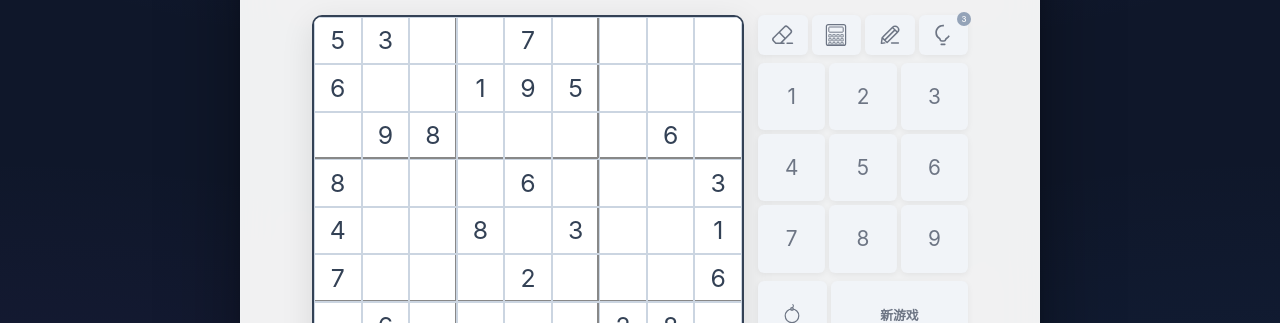
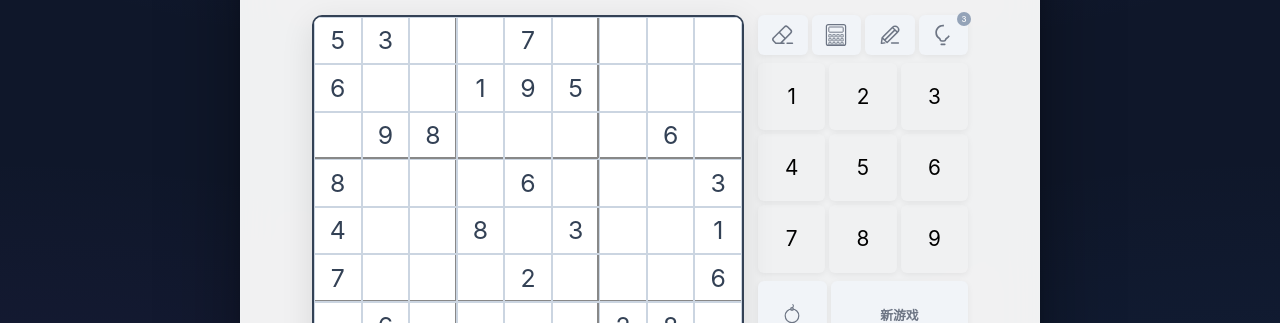
Before and after one commit to daxmate/sudoku, a Vue app: page / in a window 1280 px wide. Shown: the part 245-568 px from the top of the page. Built offline with nearby package versions, Linux system fonts and the light colour scheme.

Commit message:
fix: 所有组件改用 CSS 变量，暗色模式全覆盖

```diff
--- a/src/App.vue
+++ b/src/App.vue
@@ -51,131 +51,327 @@ const showLeaderboard = ref(false)
 
 function startNewGame() {
   showConfirm.value = false
-  // 后续加游戏逻辑
 }
 </script>
 
 <style scoped>
 .app {
-  /* 浅色主题变量 */
+  /* ==================== 浅色主题 ==================== */
   --color-text: #1e293b;
   --color-text-muted: #64748b;
   --color-text-light: #94a3b8;
   --color-surface: rgba(255, 255, 255, 0.94);
-  --color-badge-bg: #f1f4f8;
-  --color-badge-text: #6d7584;
-  --color-diff-btn-border: #e2e8f0;
-  --color-diff-btn-text: #64748b;
-  --color-diff-btn-hover-border: #a5b4fc;
-  --color-diff-btn-hover-text: #6366f1;
-  --color-diff-btn-active-bg: #f1f4f8;
-  --color-diff-btn-active-border: #cbd5e1;
-  --color-diff-btn-active-text: #4f46e5;
-  --color-zoom-bg: #d1d5db;
-  --color-zoom-thumb: #6d7584;
-  --color-board-border: #334155;
-  --color-box-border: #888;
-  --color-cell-bg: #fff;
-  --color-cell-fixed: #334155;
-  --color-cell-selected: #eef2ff;
-  --color-cell-highlight: #f1f5f9;
-  --color-cell-same: #dbeafe;
-  --color-cell-error: #fef2f2;
-  --color-cell-error-text: #dc2626;
-  --color-note-text: #94a3b8;
-  --color-numpad-bg: #f1f4f8;
-  --color-numpad-text: #6d7584;
-  --color-numpad-hover-bg: #e5e9f0;
-  --color-numpad-hover-text: #4f46e5;
+
+  /* GameHeader - 状态标签 */
+  --badge-bg: #f1f4f8;
+  --badge-text: #6d7584;
+
+  /* GameHeader - 难度按钮 */
+  --diff-btn-border: #e2e8f0;
+  --diff-btn-text: #64748b;
+  --diff-btn-hover-border: #a5b4fc;
+  --diff-btn-hover-text: #6366f1;
+  --diff-btn-active-bg: #f1f4f8;
+  --diff-btn-active-border: #cbd5e1;
+  --diff-btn-active-text: #4f46e5;
+
+  /* GameHeader - 缩放条 */
+  --zoom-bg: #d1d5db;
+  --zoom-thumb: #6d7584;
+
+  /* GameBoard */
+  --board-line: #d1d5db;
+  --cell-border: #cbd5e1;
+
+  /* BoardCell */
+  --board-border: #334155;
+  --box-border: #888;
+  --cell-bg: #fff;
+  --cell-fixed: #334155;
+  --cell-selected: #eef2ff;
+  --cell-highlight: #f1f5f9;
+  --cell-same: #dbeafe;
+  --cell-error: #fef2f2;
+  --cell-error-text: #dc2626;
+  --note-text: #94a3b8;
+
+  /* NumberPad */
+  --numpad-bg: #f1f4f8;
+  --numpad-text: #6d7584;
+  --numpad-hover-bg: #e5e9f0;
+  --numpad-hover-text: #4f46e5;
+
+  /* ActionButtons */
+  --action-bg: #f1f4f8;
+  --action-text: #6d7584;
+  --action-hover-bg: #e5e9f0;
+  --action-hover-text: #4f46e5;
+  --action-erase-text: #b91c1c;
+  --action-erase-hover-bg: #fef2f2;
+  --action-erase-hover-text: #dc2626;
+  --action-notes-active-bg: #eef2ff;
+  --action-notes-active-text: #4f46e5;
+  --action-warning-text: #92400e;
+  --action-warning-hover-bg: #fef3c7;
+  --action-warning-hover-text: #d97706;
+  --action-mark-hover-bg: #f5f3ff;
+  --action-mark-hover-text: #6d28d9;
+  --hint-count-bg: #94a3b8;
+  --hint-count-text: #fff;
+
+  /* BottomPanel */
+  --panel-bg: #f1f4f8;
+  --panel-text: #6d7584;
+  --panel-hover-bg: #e5e9f0;
+  --panel-hover-text: #4f46e5;
+  --panel-mark-hover-text: #065f46;
+
+  /* Overlays */
   --overlay-bg: #fff;
   --overlay-heading: #334155;
   --overlay-label: #475569;
   --overlay-btn-bg: #f1f4f8;
   --overlay-btn-text: #4f46e5;
   --overlay-btn-hover-bg: #e5e9f0;
+  --overlay-cancel-bg: #f1f4f8;
+  --overlay-cancel-text: #6d7584;
+  --overlay-cancel-hover-bg: #e5e9f0;
+  --overlay-cancel-hover-text: #dc2626;
+
+  /* LeaderboardOverlay */
+  --lb-header-border: #e2e8f0;
+  --lb-close-text: #94a3b8;
+  --lb-close-hover-bg: #f1f4f8;
+  --lb-close-hover-text: #475569;
+  --lb-filter-bg: #f1f4f8;
+  --lb-filter-text: #64748b;
+  --lb-filter-active-bg: #4f46e5;
+  --lb-filter-active-text: #fff;
+  --lb-filter-hover-bg: #e5e9f0;
+  --lb-filter-hover-text: #475569;
+  --lb-stat-bg: #f8fafc;
+  --lb-stat-value: #1e293b;
+  --lb-stat-best: #f59e0b;
+  --lb-stat-label: #94a3b8;
+  --lb-empty-text: #94a3b8;
+  --lb-entry-border: #f1f5f9;
+  --lb-rank-text: #94a3b8;
+  --lb-rank-gold: #f59e0b;
+  --lb-rank-silver: #94a3b8;
+  --lb-rank-bronze: #d97706;
+  --lb-score-text: #4f46e5;
+  --lb-score-gold: #f59e0b;
+  --lb-meta-text: #94a3b8;
+  --lb-diff-bg: #f1f4f8;
+  --lb-diff-text: #94a3b8;
+  --lb-time-text: #64748b;
+
+  /* SettingsOverlay */
+  --toggle-bg: #cbd5e1;
+  --toggle-knob: #fff;
+  --toggle-active: #6366f1;
+
+  /* Shadows */
+  --board-shadow: 0 8px 32px rgba(0,0,0,.1);
   --container-shadow: 0 25px 80px rgba(0,0,0,.35), 0 4px 16px rgba(0,0,0,.15);
 
-  /* 深色主题变量 */
+  /* ==================== 深色主题 ==================== */
   --color-text-dark: #e2e8f0;
   --color-text-muted-dark: #94a3b8;
   --color-text-light-dark: #64748b;
   --color-surface-dark: rgba(15, 23, 42, 0.94);
-  --color-badge-bg-dark: #1e293b;
-  --color-badge-text-dark: #94a3b8;
-  --color-diff-btn-border-dark: #334155;
-  --color-diff-btn-text-dark: #64748b;
-  --color-diff-btn-hover-border-dark: #6366f1;
-  --color-diff-btn-hover-text-dark: #e2e8f0;
-  --color-diff-btn-active-bg-dark: #6366f1;
-  --color-diff-btn-active-border-dark: #6366f1;
-  --color-diff-btn-active-text-dark: #fff;
-  --color-zoom-bg-dark: #334155;
-  --color-zoom-thumb-dark: #6366f1;
-  --color-board-border-dark: #475569;
-  --color-box-border-dark: #64748b;
-  --color-cell-bg-dark: #1e293b;
-  --color-cell-fixed-dark: #94a3b8;
-  --color-cell-selected-dark: #1e1b4b;
-  --color-cell-highlight-dark: #0f172a;
-  --color-cell-same-dark: #1e1b4b;
-  --color-cell-error-dark: #450a0a;
-  --color-cell-error-text-dark: #fca5a5;
-  --color-note-text-dark: #64748b;
-  --color-numpad-bg-dark: #1e293b;
-  --color-numpad-text-dark: #e2e8f0;
-  --color-numpad-hover-bg-dark: #334155;
-  --color-numpad-hover-text-dark: #e2e8f0;
+  --badge-bg-dark: #1e293b;
+  --badge-text-dark: #94a3b8;
+  --diff-btn-border-dark: #334155;
+  --diff-btn-text-dark: #64748b;
+  --diff-btn-hover-border-dark: #6366f1;
+  --diff-btn-hover-text-dark: #e2e8f0;
+  --diff-btn-active-bg-dark: #6366f1;
+  --diff-btn-active-border-dark: #6366f1;
+  --diff-btn-active-text-dark: #fff;
+  --zoom-bg-dark: #334155;
+  --zoom-thumb-dark: #6366f1;
+  --board-line-dark: #475569;
+  --cell-border-dark: #334155;
+  --board-border-dark: #475569;
+  --box-border-dark: #64748b;
+  --cell-bg-dark: #1e293b;
+  --cell-fixed-dark: #94a3b8;
+  --cell-selected-dark: #1e1b4b;
+  --cell-highlight-dark: #0f172a;
+  --cell-same-dark: #1e1b4b;
+  --cell-error-dark: #450a0a;
+  --cell-error-text-dark: #fca5a5;
+  --note-text-dark: #64748b;
+  --numpad-bg-dark: #1e293b;
+  --numpad-text-dark: #e2e8f0;
+  --numpad-hover-bg-dark: #334155;
+  --numpad-hover-text-dark: #e2e8f0;
+  --action-bg-dark: #1e293b;
+  --action-text-dark: #94a3b8;
+  --action-hover-bg-dark: #334155;
+  --action-hover-text-dark: #e2e8f0;
+  --action-erase-text-dark: #b85c5c;
+  --action-erase-hover-bg-dark: #450a0a;
+  --action-erase-hover-text-dark: #fca5a5;
+  --action-notes-active-bg-dark: #312e81;
+  --action-notes-active-text-dark: #a5b4fc;
+  --action-warning-text-dark: #f59e0b;
+  --action-warning-hover-bg-dark: #451a03;
+  --action-warning-hover-text-dark: #fbbf24;
+  --action-mark-hover-bg-dark: #2e1065;
+  --action-mark-hover-text-dark: #c4b5fd;
+  --hint-count-bg-dark: #6366f1;
+  --hint-count-text-dark: #fff;
+  --panel-bg-dark: #1e293b;
+  --panel-text-dark: #94a3b8;
+  --panel-hover-bg-dark: #334155;
+  --panel-hover-text-dark: #e2e8f0;
+  --panel-mark-hover-text-dark: #6ee7b7;
   --overlay-bg-dark: #1e293b;
   --overlay-heading-dark: #e2e8f0;
   --overlay-label-dark: #cbd5e1;
   --overlay-btn-bg-dark: #334155;
   --overlay-btn-text-dark: #94a3b8;
   --overlay-btn-hover-bg-dark: #475569;
+  --overlay-cancel-bg-dark: #334155;
+  --overlay-cancel-text-dark: #94a3b8;
+  --overlay-cancel-hover-bg-dark: #475569;
+  --overlay-cancel-hover-text-dark: #e2e8f0;
+  --lb-header-border-dark: #334155;
+  --lb-close-text-dark: #64748b;
+  --lb-close-hover-bg-dark: #475569;
+  --lb-close-hover-text-dark: #e2e8f0;
+  --lb-filter-bg-dark: #1e293b;
+  --lb-filter-text-dark: #64748b;
+  --lb-filter-active-bg-dark: #6366f1;
+  --lb-filter-active-text-dark: #fff;
+  --lb-filter-hover-bg-dark: #334155;
+  --lb-filter-hover-text-dark: #94a3b8;
+  --lb-stat-bg-dark: #0f172a;
+  --lb-stat-value-dark: #e2e8f0;
+  --lb-stat-best-dark: #f59e0b;
+  --lb-stat-label-dark: #64748b;
+  --lb-empty-text-dark: #475569;
+  --lb-entry-border-dark: #1e293b;
+  --lb-rank-text-dark: #475569;
+  --lb-rank-gold-dark: #f59e0b;
+  --lb-rank-silver-dark: #94a3b8;
+  --lb-rank-bronze-dark: #d97706;
+  --lb-score-text-dark: #cbd5e1;
+  --lb-score-gold-dark: #f59e0b;
+  --lb-meta-text-dark: #64748b;
+  --lb-diff-bg-dark: #1e293b;
+  --lb-diff-text-dark: #94a3b8;
+  --lb-time-text-dark: #64748b;
+  --toggle-bg-dark: #475569;
+  --toggle-knob-dark: #94a3b8;
+  --toggle-active-dark: #6366f1;
+  --board-shadow-dark: 0 8px 32px rgba(0,0,0,.4);
   --container-shadow-dark: 0 25px 80px rgba(0,0,0,.4), 0 4px 16px rgba(0,0,0,.25);
 }
 
+/* 应用浅色变量 */
 .app {
   width: 100%;
   max-width: 800px;
   margin: 0 auto;
 }
 
+/* 深色变量覆盖 */
 .app.dark {
   --color-text: var(--color-text-dark);
   --color-text-muted: var(--color-text-muted-dark);
   --color-text-light: var(--color-text-light-dark);
   --color-surface: var(--color-surface-dark);
-  --color-badge-bg: var(--color-badge-bg-dark);
-  --color-badge-text: var(--color-badge-text-dark);
-  --color-diff-btn-border: var(--color-diff-btn-border-dark);
-  --color-diff-btn-text: var(--color-diff-btn-text-dark);
-  --color-diff-btn-hover-border: var(--color-diff-btn-hover-border-dark);
-  --color-diff-btn-hover-text: var(--color-diff-btn-hover-text-dark);
-  --color-diff-btn-active-bg: var(--color-diff-btn-active-bg-dark);
-  --color-diff-btn-active-border: var(--color-diff-btn-active-border-dark);
-  --color-diff-btn-active-text: var(--color-diff-btn-active-text-dark);
-  --color-zoom-bg: var(--color-zoom-bg-dark);
-  --color-zoom-thumb: var(--color-zoom-thumb-dark);
-  --color-board-border: var(--color-board-border-dark);
-  --color-box-border: var(--color-box-border-dark);
-  --color-cell-bg: var(--color-cell-bg-dark);
-  --color-cell-fixed: var(--color-cell-fixed-dark);
-  --color-cell-selected: var(--color-cell-selected-dark);
-  --color-cell-highlight: var(--color-cell-highlight-dark);
-  --color-cell-same: var(--color-cell-same-dark);
-  --color-cell-error: var(--color-cell-error-dark);
-  --color-cell-error-text: var(--color-cell-error-text-dark);
-  --color-note-text: var(--color-note-text-dark);
-  --color-numpad-bg: var(--color-numpad-bg-dark);
-  --color-numpad-text: var(--color-numpad-text-dark);
-  --color-numpad-hover-bg: var(--color-numpad-hover-bg-dark);
-  --color-numpad-hover-text: var(--color-numpad-hover-text-dark);
+  --badge-bg: var(--badge-bg-dark);
+  --badge-text: var(--badge-text-dark);
+  --diff-btn-border: var(--diff-btn-border-dark);
+  --diff-btn-text: var(--diff-btn-text-dark);
+  --diff-btn-hover-border: var(--diff-btn-hover-border-dark);
+  --diff-btn-hover-text: var(--diff-btn-hover-text-dark);
+  --diff-btn-active-bg: var(--diff-btn-active-bg-dark);
+  --diff-btn-active-border: var(--diff-btn-active-border-dark);
+  --diff-btn-active-text: var(--diff-btn-active-text-dark);
+  --zoom-bg: var(--zoom-bg-dark);
+  --zoom-thumb: var(--zoom-thumb-dark);
+  --board-line: var(--board-line-dark);
+  --cell-border: var(--cell-border-dark);
+  --board-border: var(--board-border-dark);
+  --box-border: var(--box-border-dark);
+  --cell-bg: var(--cell-bg-dark);
+  --cell-fixed: var(--cell-fixed-dark);
+  --cell-selected: var(--cell-selected-dark);
+  --cell-highlight: var(--cell-highlight-dark);
+  --cell-same: var(--cell-same-dark);
+  --cell-error: var(--cell-error-dark);
+  --cell-error-text: var(--cell-error-text-dark);
+  --note-text: var(--note-text-dark);
+  --numpad-bg: var(--numpad-bg-dark);
+  --numpad-text: var(--numpad-text-dark);
+  --numpad-hover-bg: var(--numpad-hover-bg-dark);
+  --numpad-hover-text: var(--numpad-hover-text-dark);
+  --action-bg: var(--action-bg-dark);
+  --action-text: var(--action-text-dark);
+  --action-hover-bg: var(--action-hover-bg-dark);
+  --action-hover-text: var(--action-hover-text-dark);
+  --action-erase-text: var(--action-erase-text-dark);
+  --action-erase-hover-bg: var(--action-erase-hover-bg-dark);
+  --action-erase-hover-text: var(--action-erase-hover-text-dark);
+  --action-notes-active-bg: var(--action-notes-active-bg-dark);
+  --action-notes-active-text: var(--action-notes-active-text-dark);
+  --action-warning-text: var(--action-warning-text-dark);
+  --action-warning-hover-bg: var(--action-warning-hover-bg-dark);
+  --action-warning-hover-text: var(--action-warning-hover-text-dark);
+  --action-mark-hover-bg: var(--action-mark-hover-bg-dark);
+  --action-mark-hover-text: var(--action-mark-hover-text-dark);
+  --hint-count-bg: var(--hint-count-bg-dark);
+  --hint-count-text: var(--hint-count-text-dark);
+  --panel-bg: var(--panel-bg-dark);
+  --panel-text: var(--panel-text-dark);
+  --panel-hover-bg: var(--panel-hover-bg-dark);
+  --panel-hover-text: var(--panel-hover-text-dark);
+  --panel-mark-hover-text: var(--panel-mark-hover-text-dark);
   --overlay-bg: var(--overlay-bg-dark);
   --overlay-heading: var(--overlay-heading-dark);
   --overlay-label: var(--overlay-label-dark);
   --overlay-btn-bg: var(--overlay-btn-bg-dark);
   --overlay-btn-text: var(--overlay-btn-text-dark);
   --overlay-btn-hover-bg: var(--overlay-btn-hover-bg-dark);
+  --overlay-cancel-bg: var(--overlay-cancel-bg-dark);
+  --overlay-cancel-text: var(--overlay-cancel-text-dark);
+  --overlay-cancel-hover-bg: var(--overlay-cancel-hover-bg-dark);
+  --overlay-cancel-hover-text: var(--overlay-cancel-hover-text-dark);
+  --lb-header-border: var(--lb-header-border-dark);
+  --lb-close-text: var(--lb-close-text-dark);
+  --lb-close-hover-bg: var(--lb-close-hover-bg-dark);
+  --lb-close-hover-text: var(--lb-close-hover-text-dark);
+  --lb-filter-bg: var(--lb-filter-bg-dark);
+  --lb-filter-text: var(--lb-filter-text-dark);
+  --lb-filter-active-bg: var(--lb-filter-active-bg-dark);
+  --lb-filter-active-text: var(--lb-filter-active-text-dark);
+  --lb-filter-hover-bg: var(--lb-filter-hover-bg-dark);
+  --lb-filter-hover-text: var(--lb-filter-hover-text-dark);
+  --lb-stat-bg: var(--lb-stat-bg-dark);
+  --lb-stat-value: var(--lb-stat-value-dark);
+  --lb-stat-best: var(--lb-stat-best-dark);
+  --lb-stat-label: var(--lb-stat-label-dark);
+  --lb-empty-text: var(--lb-empty-text-dark);
+  --lb-entry-border: var(--lb-entry-border-dark);
+  --lb-rank-text: var(--lb-rank-text-dark);
+  --lb-rank-gold: var(--lb-rank-gold-dark);
+  --lb-rank-silver: var(--lb-rank-silver-dark);
+  --lb-rank-bronze: var(--lb-rank-bronze-dark);
+  --lb-score-text: var(--lb-score-text-dark);
+  --lb-score-gold: var(--lb-score-gold-dark);
+  --lb-meta-text: var(--lb-meta-text-dark);
+  --lb-diff-bg: var(--lb-diff-bg-dark);
+  --lb-diff-text: var(--lb-diff-text-dark);
+  --lb-time-text: var(--lb-time-text-dark);
+  --toggle-bg: var(--toggle-bg-dark);
+  --toggle-knob: var(--toggle-knob-dark);
+  --toggle-active: var(--toggle-active-dark);
+  --board-shadow: var(--board-shadow-dark);
   --container-shadow: var(--container-shadow-dark);
 }
 
```
Also changed, not shown: src/components/ActionButtons.vue (+12 -37 lines), src/components/BoardCell.vue (+14 -26 lines), src/components/BottomPanel.vue (+16 -19 lines), src/components/ConfirmOverlay.vue (+4 -12 lines), src/components/GameBoard.vue (+6 -9 lines), src/components/GameHeader.vue (+13 -13 lines), src/components/LeaderboardOverlay.vue (+38 -69 lines), src/components/SettingsOverlay.vue (+4 -18 lines).
